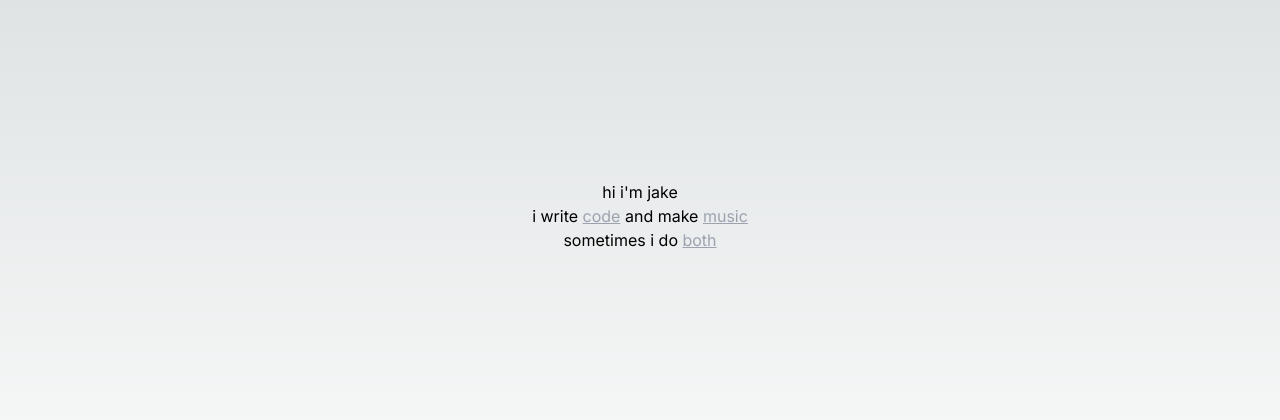
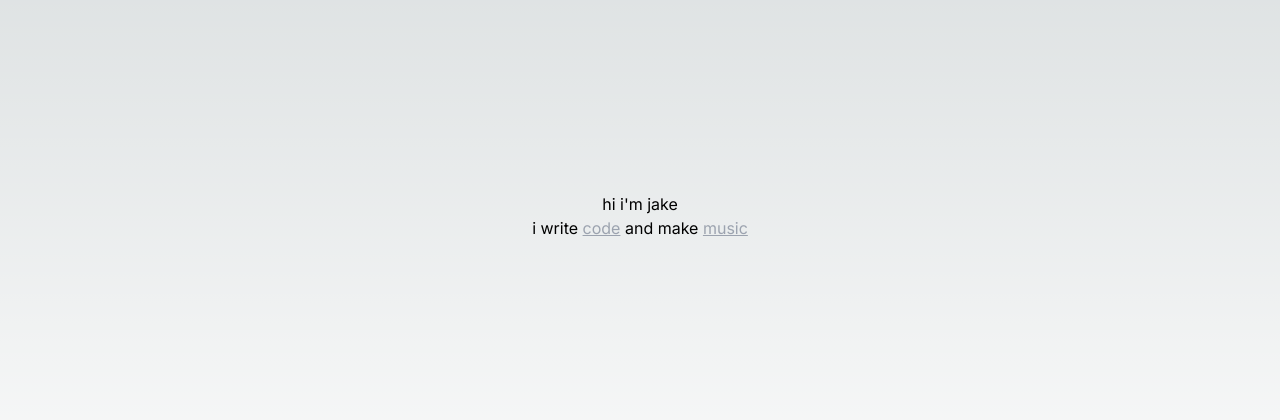
Before and after one commit to jake-schlaerth/portfolio, a Next.js app in the folder frontend/: page / in a window 1280 px wide. Shown: the part 184-604 px from the top of the page. Built offline with nearby package versions, Linux system fonts and the light colour scheme.

Commit message:
comment out unfinished both link

```diff
--- a/frontend/src/app/page.tsx
+++ b/frontend/src/app/page.tsx
@@ -15,12 +15,12 @@ const Home = () => (
         music
       </Link>
     </Subtitle>
-    <Subtitle>
+    {/* <Subtitle>
       sometimes i do{" "}
       <Link href="/both" className="text-gray-400 underline">
         both
       </Link>
-    </Subtitle>
+    </Subtitle> */}
   </>
 );
 
```
